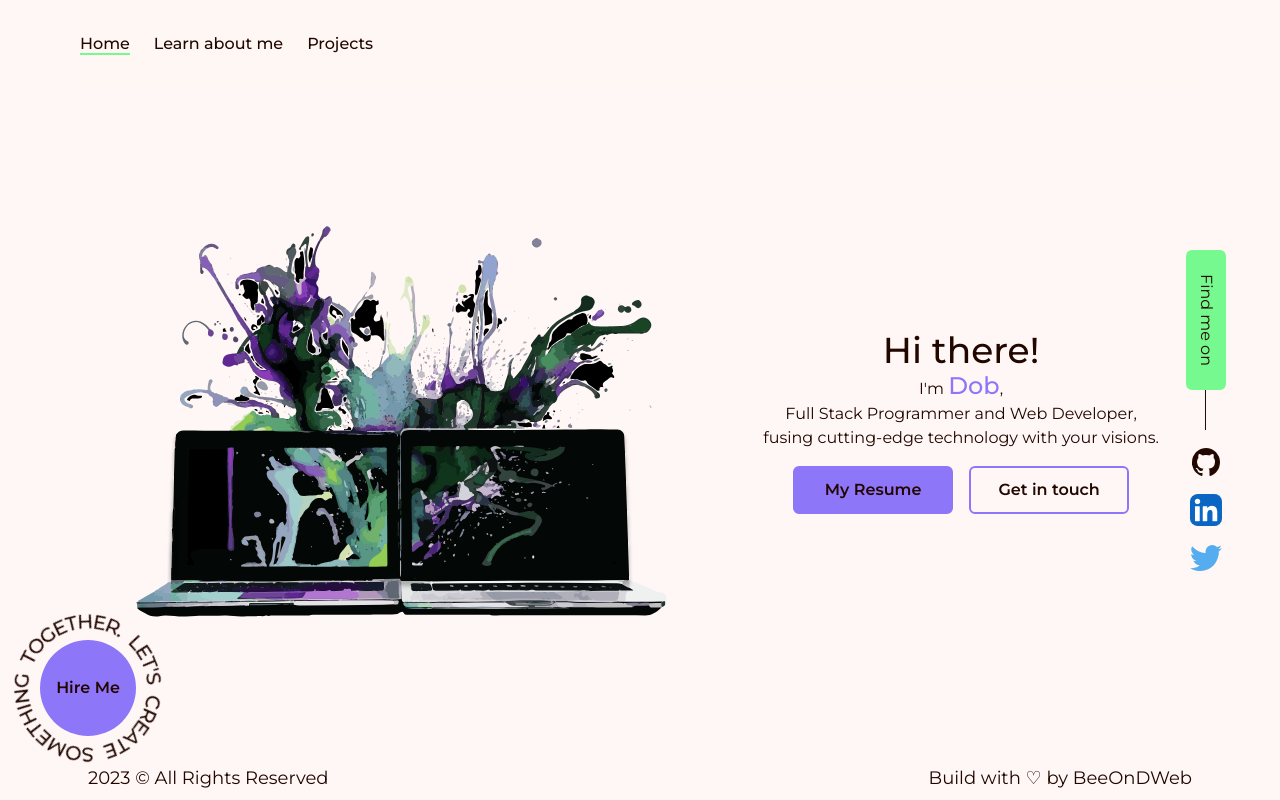
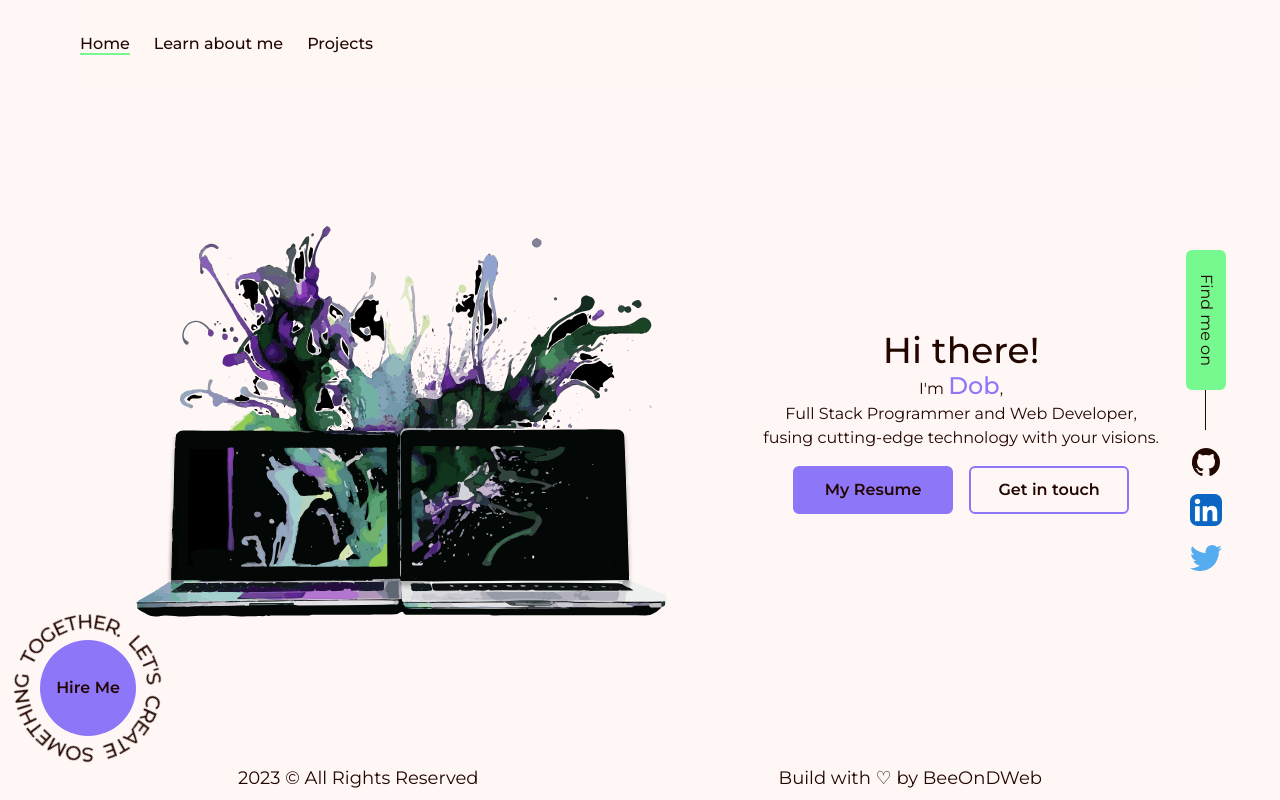
Before and after one commit to Captain-Leftovers/beeOnDWeb-portfolio, a Next.js app: page / in a window 1280 px wide. Built offline with nearby package versions, Linux system fonts and the light colour scheme.

Commit message:
fixed footer layout

```diff
--- a/src/app/components/Footer.tsx
+++ b/src/app/components/Footer.tsx
@@ -2,7 +2,7 @@ import Link from 'next/link'
 
 export default function Footer() {
 	return (
-		<footer className='text-sm sm:text-md lg:text-lg  relative z-10 flex justify-between items-center p-2 max-w-screen-xl w-full '>
+		<footer className=' text-sm sm:text-md lg:text-lg  relative z-10 flex justify-around items-center p-2 max-w-screen-xl w-full '>
 			<span>
 				{new Date().getFullYear()} &copy; All Rights
 				Reserved
```
